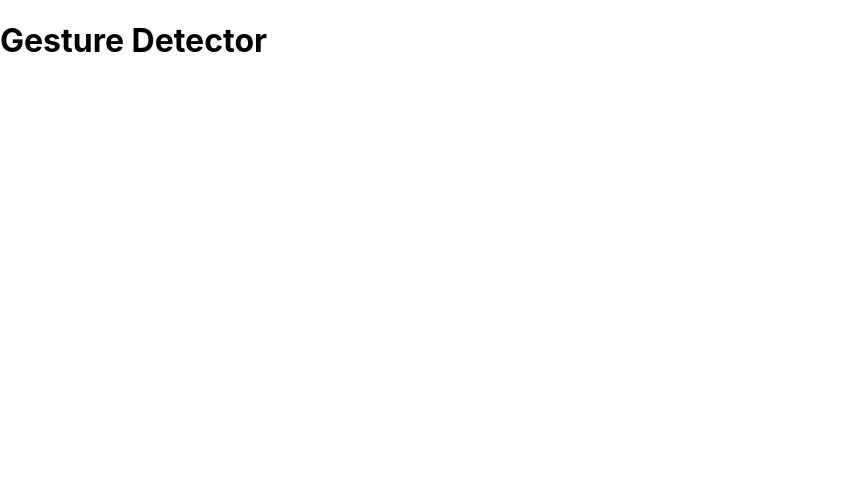
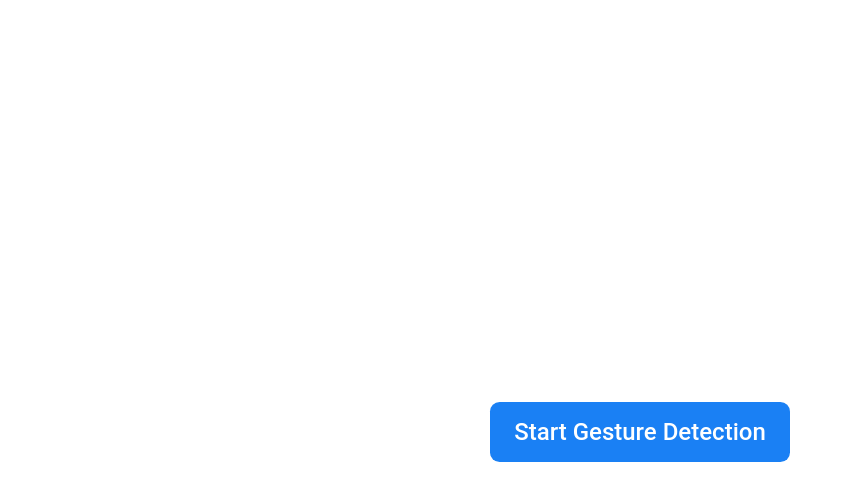
Before and after one commit to CodeLapseLogger/gesture-detector, a React (Create React App) app: page / in a window 1280 px wide. Shown: the top 500 px of the page, without its empty margins (0-852 px from the left). Built offline with nearby package versions, Linux system fonts and the light colour scheme.

Commit message:
Fixed the code in toggleGestureDetectionMode method to properly update the state of isDetectingGesture variable. Implemented GestureDetectorBgContainer, ToggleGestureDetectionButton styled components to render background container and toggle button JSX elements in GestureDetector component.

```diff
--- a/src/components/GestureDetector/index.js
+++ b/src/components/GestureDetector/index.js
@@ -1,14 +1,68 @@
-import { Component, useRef } from "react";
+import { useState, useRef } from "react";
 import * as tf from "@tensorflow/tfjs";
 import * as handpose from "@tensorflow-models/handpose";
 import Webcam from "react-webcam";
 
-export default class GestureDetector extends Component {
-  state = {
-    isDetectingGesture: false,
-  };
+import {
+  GestureDetectorBgContainer,
+  ToggleGestureDetectionButton,
+} from "./styledComponents";
 
-  render() {
-    return <h1> Gesture Detector </h1>;
-  }
-}
+const GestureDetector = (props) => {
+  const webCamRef = useRef(null);
+  const canvasRef = useRef(null);
+
+  const [isDetectingGesture, setGestureDetectionState] = useState(false);
+
+  const toggleGestureDetectionMode = () =>
+    setGestureDetectionState(!isDetectingGesture);
+
+  return (
+    <GestureDetectorBgContainer>
+      {isDetectingGesture && (
+        <>
+          <Webcam
+            ref={webCamRef}
+            style={{
+              position: "absolute",
+              marginLeft: "auto",
+              marginRight: "auto",
+              left: 0,
+              right: 0,
+              textAlign: "center",
+              zindex: 1,
+              width: "60vw",
+              height: "70vh",
+            }}
+          />
+
+          <canvas
+            ref={canvasRef}
+            style={{
+              position: "absolute",
+              marginLeft: "auto",
+              marginRight: "auto",
+              left: 0,
+              right: 0,
+              textAlign: "center",
+              zindex: 1,
+              width: "60vw",
+              height: "70vh",
+            }}
+          />
+        </>
+      )}
+
+      <ToggleGestureDetectionButton
+        type="button"
+        onClick={toggleGestureDetectionMode}
+      >
+        {isDetectingGesture
+          ? "Stop Gesture Detection"
+          : "Start Gesture Detection"}
+      </ToggleGestureDetectionButton>
+    </GestureDetectorBgContainer>
+  );
+};
+
+export default GestureDetector;
--- a/src/components/GestureDetector/styledComponents.js
+++ b/src/components/GestureDetector/styledComponents.js
@@ -0,0 +1,24 @@
+import styled from "styled-components";
+
+export const GestureDetectorBgContainer = styled.div`
+  display: flex;
+  flex-direction: column;
+  justify-content: center;
+  align-items: center;
+  min-height: 100vh;
+  height: 100%;
+  padding: 2rem;
+  background-color: ${(props) => (props.isDarkTheme ? "#191a1c" : "#ffffff")};
+`;
+
+export const ToggleGestureDetectionButton = styled.button`
+  background-color: ${(props) => (props.isDarkTheme ? "#76b0cc" : "#1a80f4")};
+  color: #ffffff;
+  padding: 1rem 1.5rem;
+  border: none;
+  border-radius: 0.6rem;
+  cursor: pointer;
+  font-size: 1.5rem;
+  font-family: "Roboto";
+  font-weight: 550;
+`;
```
